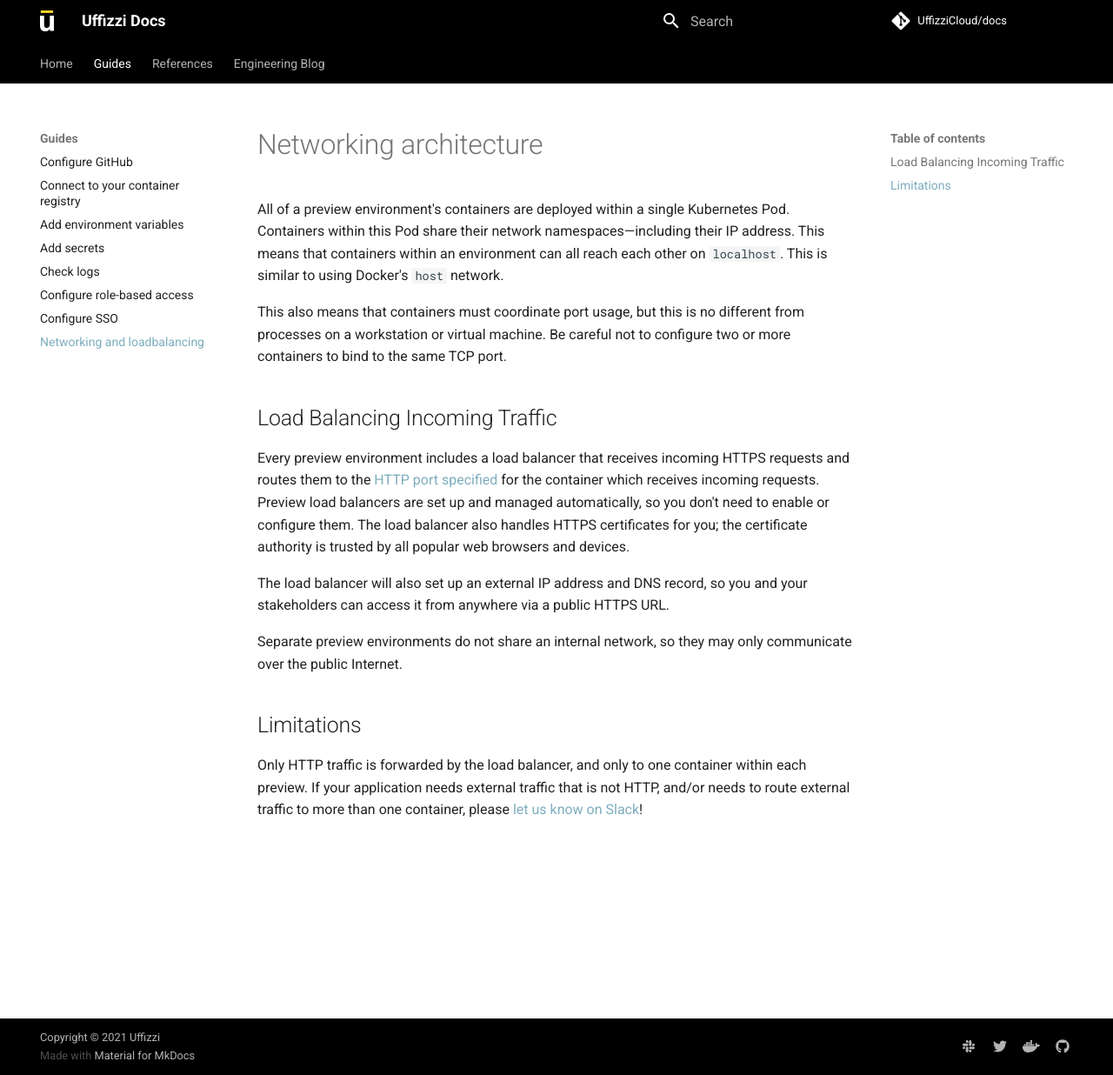
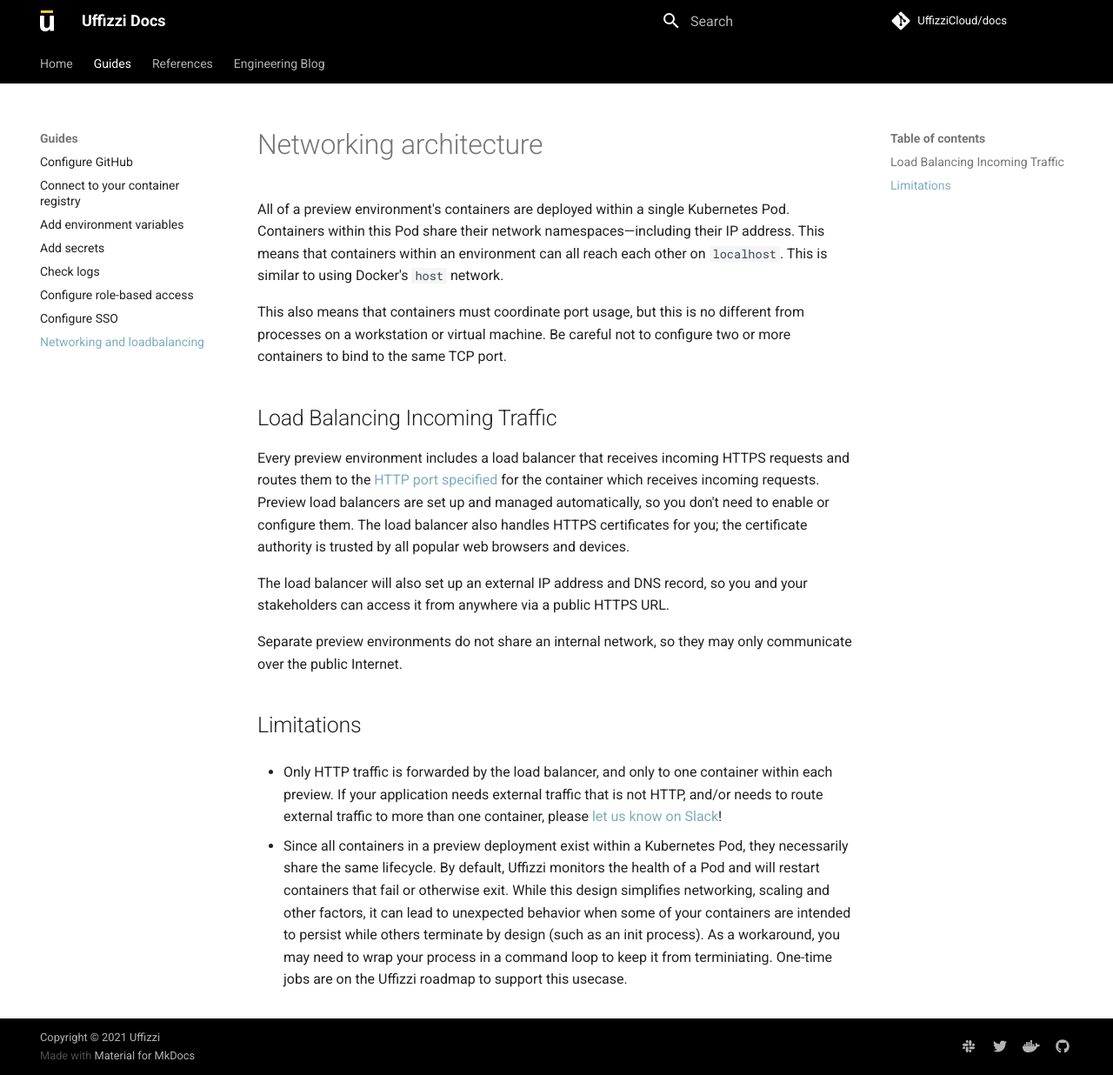
Before and after one commit to UffizziCloud/docs, an MkDocs documentation site: the page built from docs/guides/networking.md, in a window 1280 px wide and 1236 px high. Shown: the whole window at 87% size. Built offline with MkDocs 1.6.1 and Material for MkDocs 9.7.7, drawn with Linux system fonts in a browser that asks for light colours; comment, search, counter and statistics services are not loaded.

Commit message:
Added single Pod lifecycle constraint

```diff
--- a/docs/guides/networking.md
+++ b/docs/guides/networking.md
@@ -14,4 +14,6 @@
 
 ## Limitations
 
-Only HTTP traffic is forwarded by the load balancer, and only to one container within each preview. If your application needs external traffic that is not HTTP, and/or needs to route external traffic to more than one container, please [let us know on Slack](https://join.slack.com/t/uffizzi/shared_invite/zt-ffr4o3x0-J~0yVT6qgFV~wmGm19Ux9A)!
+- Only HTTP traffic is forwarded by the load balancer, and only to one container within each preview. If your application needs external traffic that is not HTTP, and/or needs to route external traffic to more than one container, please [let us know on Slack](https://join.slack.com/t/uffizzi/shared_invite/zt-ffr4o3x0-J~0yVT6qgFV~wmGm19Ux9A)!
+
+- Since all containers in a preview deployment exist within a Kubernetes Pod, they necessarily share the same lifecycle. By default, Uffizzi monitors the health of a Pod and will restart containers that fail or otherwise exit. While this design simplifies networking, scaling and other factors, it can lead to unexpected behavior when some of your containers are intended to persist while others terminate by design (such as an init process). As a workaround, you may need to wrap your process in a command loop to keep it from terminiating. One-time jobs are on the Uffizzi roadmap to support this usecase.
```
